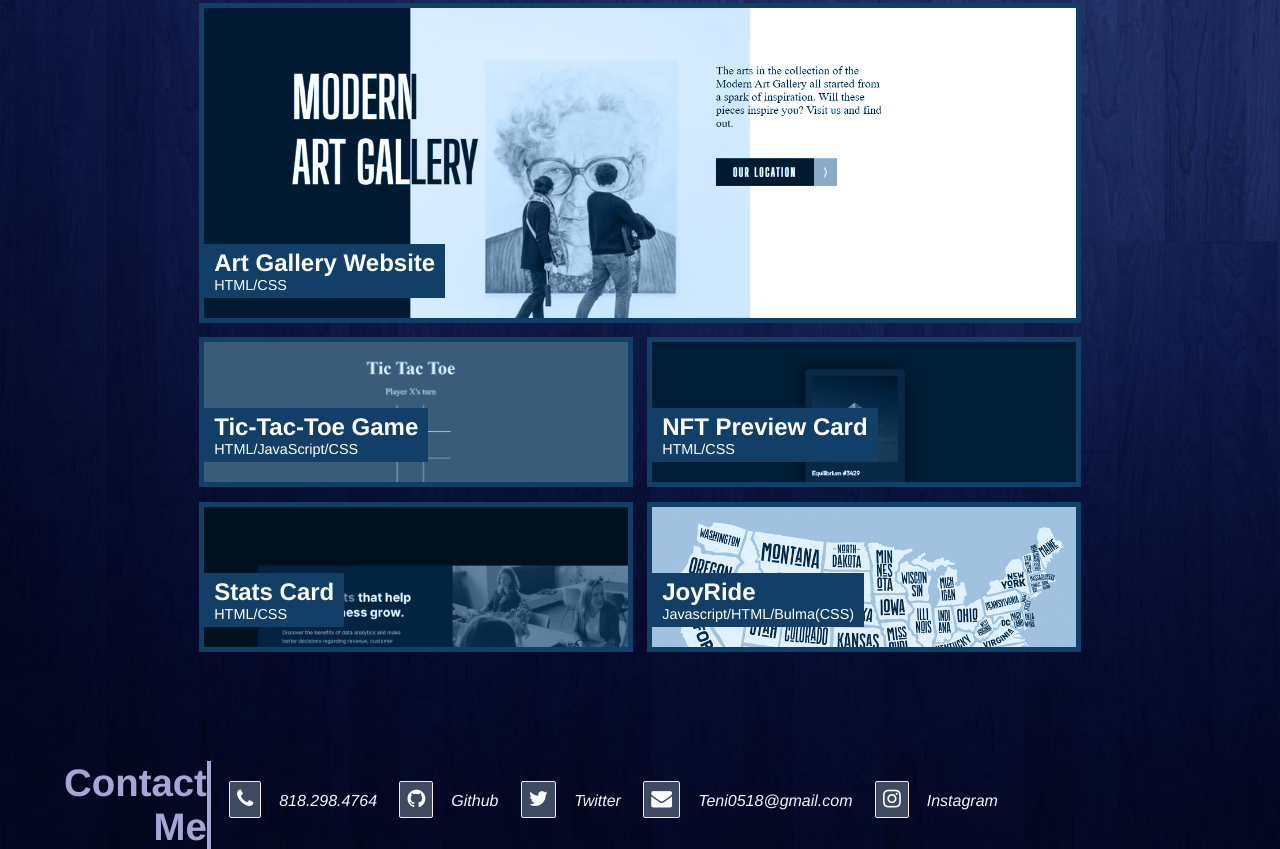
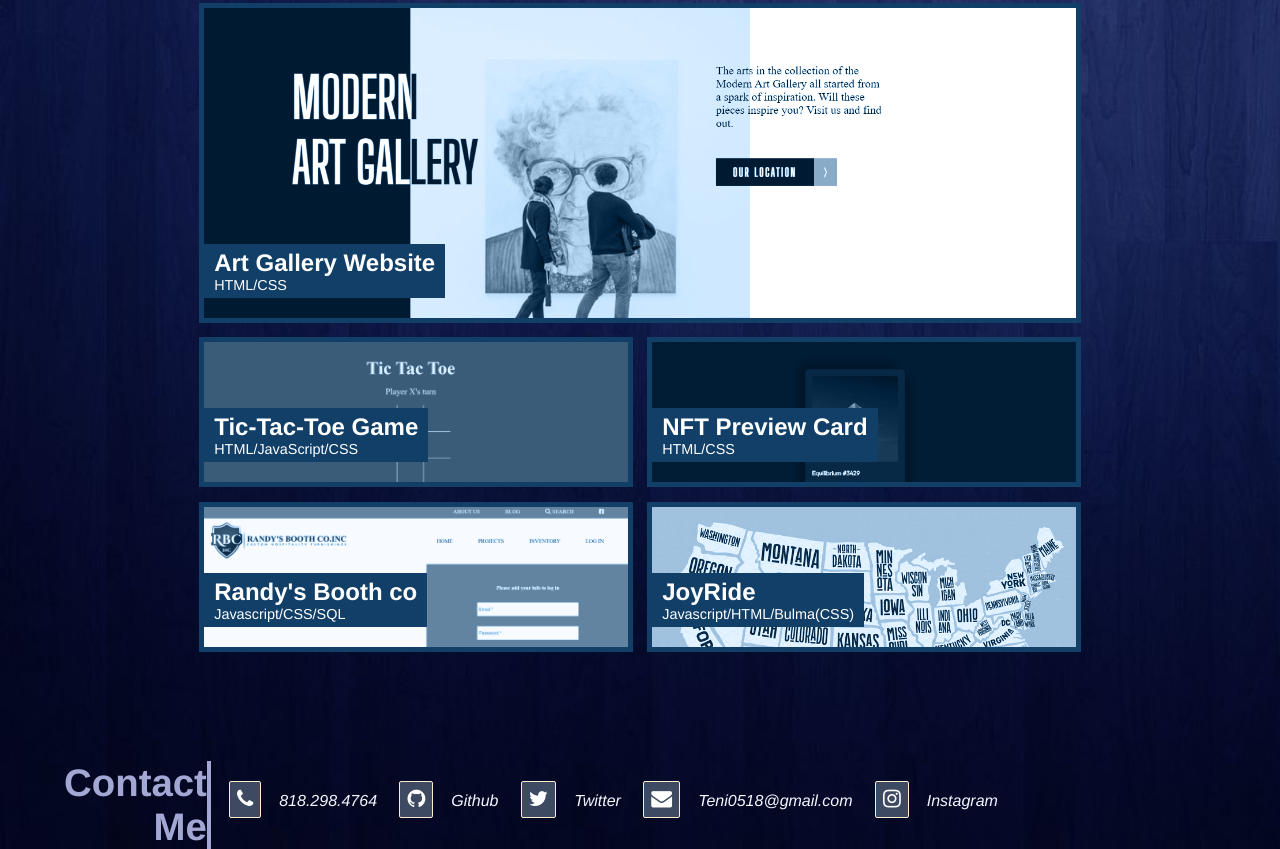
Before and after one commit to Teniife/my-portfolio, a plain HTML site: page index.html in a window 1280 px wide. Shown: the part 867-1716 px from the top of the page. Drawn offline with Linux system fonts and the light colour scheme.

Commit message:
Updated portfolio with most recent project, Randy's booth.

```diff
--- a/assets/css/style.css
+++ b/assets/css/style.css
@@ -164,8 +164,8 @@ a{
 .joyRide{
   background-image:url("../images/map_placeholder.jpg") ;
 }
-.stats{
-  background-image:url("../images/stats_card.png") ;
+.randys{
+  background-image:url("../images/randys_booth.png") ;
 }
 .nft{
   background-image:url("../images/nft.png") ;
--- a/index.html
+++ b/index.html
@@ -64,11 +64,11 @@
           </div>
         </a>
 
-        <a href="https://teniife.github.io/stats_card/" target="_blank" class="stats link" >
+        <a href="https://randys-booth-co.herokuapp.com/" target="_blank" class="randys link" >
 
             <div>
-              <h3>Stats Card</h3>
-              <span>HTML/CSS</span>
+              <h3>Randy's Booth co</h3>
+              <span>Javascript/CSS/SQL</span>
             </div>
 
         </a>
```
Also changed, not shown: assets/images/randys_booth.png (added).
